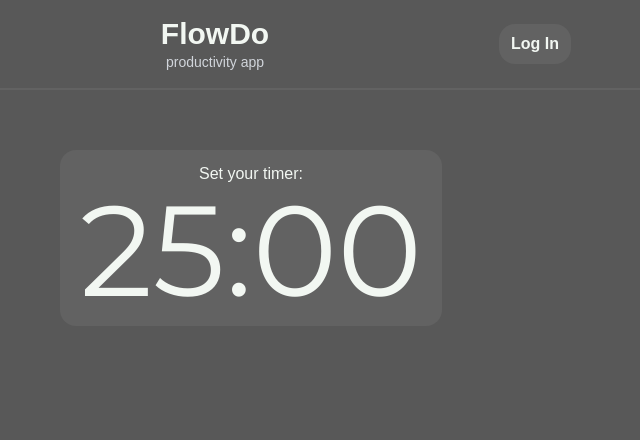
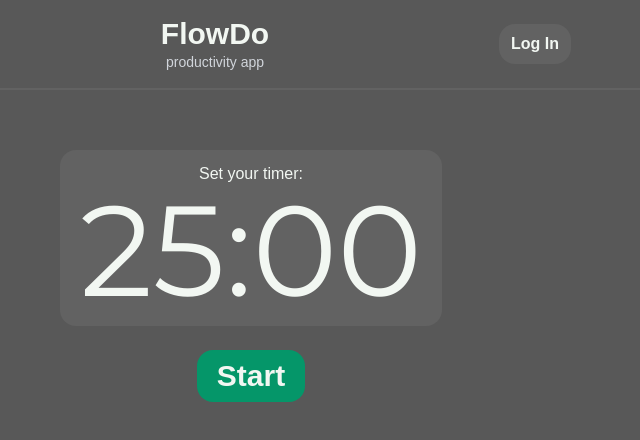
Before and after one commit to visionas9/flowdo-pomodoro, a Next.js app: page / in a window 1280 px wide. Shown: the top 440 px of the page, without its empty margins (389-1029 px from the left). Built offline with nearby package versions, Linux system fonts and the light colour scheme; a web font is replaced by a local one.

Commit message:
start button

```diff
--- a/app/globals.css
+++ b/app/globals.css
@@ -22,5 +22,10 @@
   /*Light theme font colors*/
   --color-dark-text: #1a1a1a; /*Primary Text*/
 
+  /* Start-stop button*/
+  --color-start: #059669; /*start*/
+  --color-stop: #dc2626; /*stop*/
+
+  /*div rounded*/
   --radius-xl: 1rem;
 }
--- a/app/page.tsx
+++ b/app/page.tsx
@@ -2,6 +2,7 @@ export default function Home() {
   return (
     <div className=" text-mint-cream font-main">
       <header className="flex items-center w-full p-4 md:max-w-2xl mx-auto">
+        {/* add toggle theme button later */}
         <div className="flex flex-col flex-1 items-center justify-center">
           <h1 className="text-3xl font-extrabold">FlowDo</h1>
           <p className="text-sm text-lighter">productivity app</p>
@@ -25,6 +26,11 @@ export default function Home() {
           <p className="font-numbers text-9xl">25:00</p>
         </div>
       </div>
+      <div className="mt-6 text-3xl flex items-center justify-center md:">
+        <button className="py-2 px-5 rounded-xl cursor-pointer font-bold bg-start">
+          Start
+        </button>
+      </div>
     </div>
   );
 }
```
